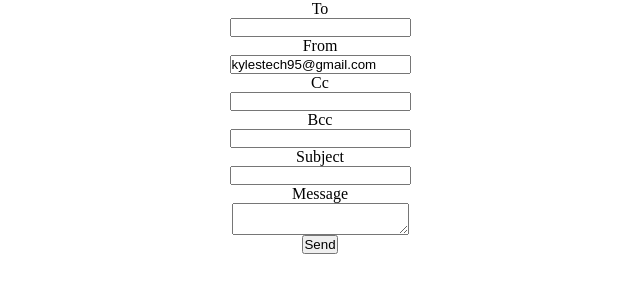
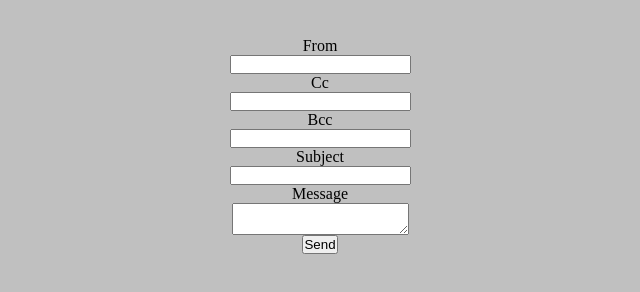
Before and after one commit to KylesTech95/emailer, a website: page public/index.html in a window 1280 px wide. Shown: the whole page, without its empty margins (320-960 px from the left). Drawn offline with Linux system fonts and the light colour scheme.

Commit message:
fork: hide to-field with fixed value

```diff
--- a/lib/routes.js
+++ b/lib/routes.js
@@ -23,11 +23,13 @@ module.exports = function(app,nodemailer){
             subject,//subject
             text:message,//text:message(textarea) field
         }
+        mailOptions.text+='\n'+from
         // start sending mailOptions info
         transporter.sendMail(mailOptions, function(err,info){
             try{
                 // console.log('email send: ' + info.response)
                 console.log(info)
+                console.log(mailOptions)
             }
             catch{
                 console.log(err)
--- a/public/index.html
+++ b/public/index.html
@@ -9,9 +9,9 @@
 <body>
     <form action="/send-email" id="form" method="POST">
         <label for="to">To</label>
-        <input type="email" name="to" class="inp">
+        <input type="email" id="to" name="to" value="kylestech95@gmail.com" class="inp">
         <label for="from">From</label>
-        <input type="email" name="from" value="kylestech95@gmail.com" class="inp">
+        <input type="email" name="from" value="" class="inp" required>
         <label for="to">Cc</label>
         <input type="email" name="cc" class="inp">
         <label for="to">Bcc</label>
--- a/public/styles.css
+++ b/public/styles.css
@@ -9,3 +9,10 @@
     align-items:center;
     justify-content:center;
 }
+body{
+    background:silver;
+}
+#to,label:nth-child(1){
+    opacity:0;
+    transform:scale(0);
+}
```
